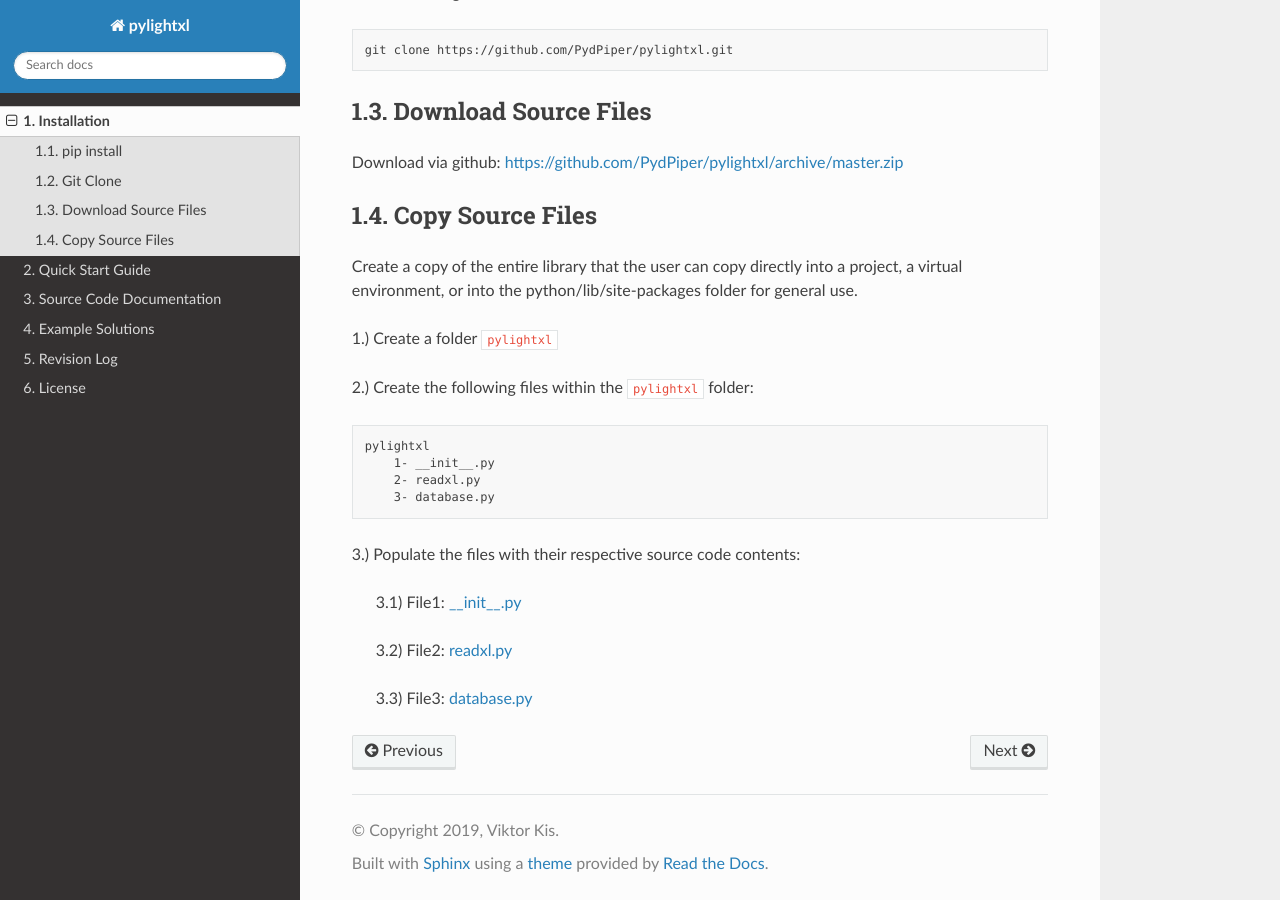
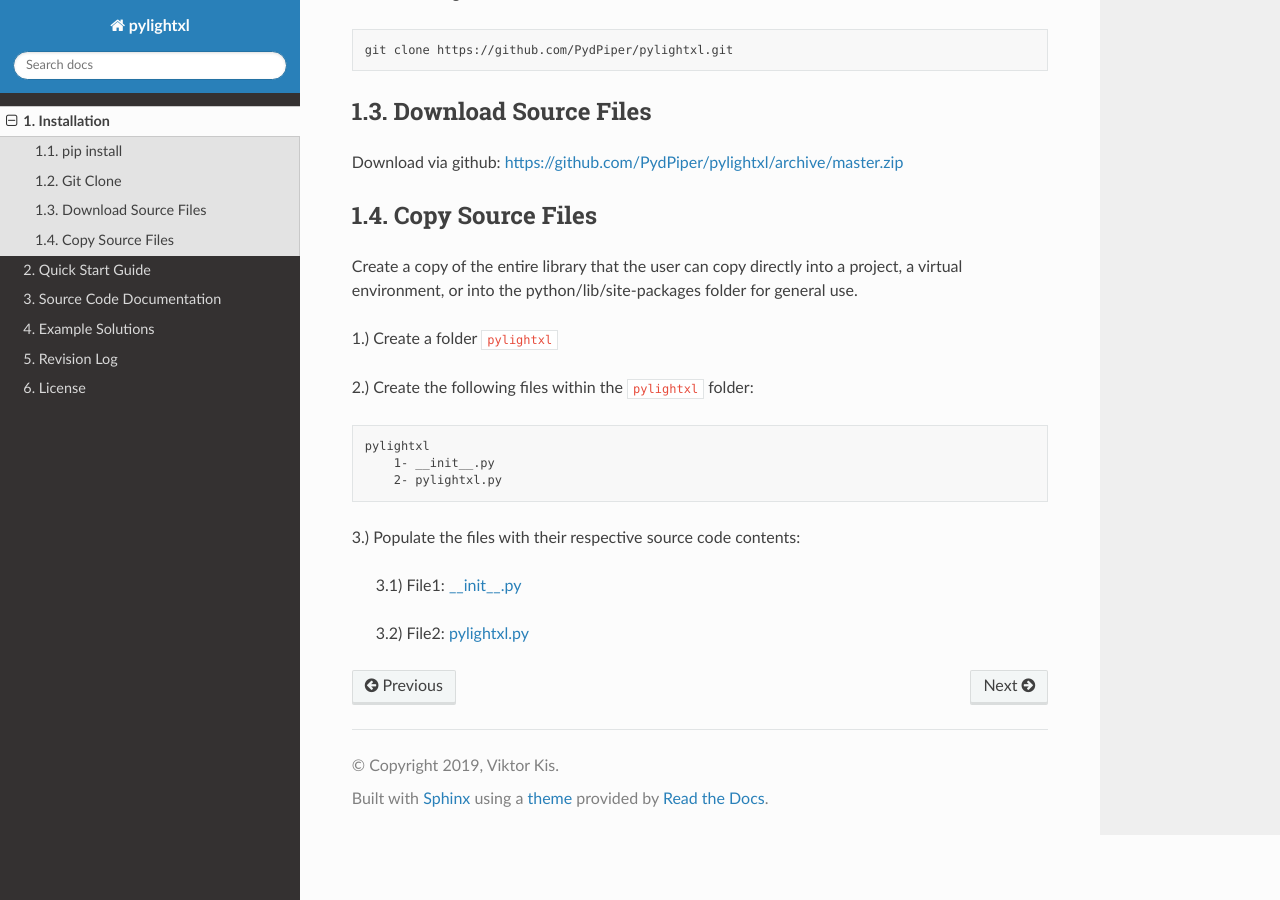
Before and after one commit to PydPiper/pylightxl, a Sphinx documentation site: the page built from doc/source/installation.rst, in a window 1280 px wide and 900 px high, scrolled down 527 px. Built offline with Sphinx 7.4.7 and the Read the Docs theme 2.0.0, drawn with Linux system fonts in a browser that asks for light colours.

Commit message:
updated docs for single file installation

```diff
--- a/doc/source/installation.rst
+++ b/doc/source/installation.rst
@@ -41,13 +41,10 @@ or into the python/lib/site-packages folder for general use.
 
     pylightxl
         1- __init__.py
-        2- readxl.py
-        3- database.py
+        2- pylightxl.py
 
 3.) Populate the files with their respective source code contents:
 
     3.1) File1: `__init__.py <https://github.com/PydPiper/pylightxl/blob/master/pylightxl/__init__.py>`_
 
-    3.2) File2: `readxl.py <https://github.com/PydPiper/pylightxl/blob/master/pylightxl/readxl.py>`_
-
-    3.3) File3: `database.py <https://github.com/PydPiper/pylightxl/blob/master/pylightxl/database.py>`_
+    3.2) File2: `pylightxl.py <https://github.com/PydPiper/pylightxl/blob/master/pylightxl/pylightxl.py>`_
```
Also changed, not shown: README.md (+2 -2 lines).
